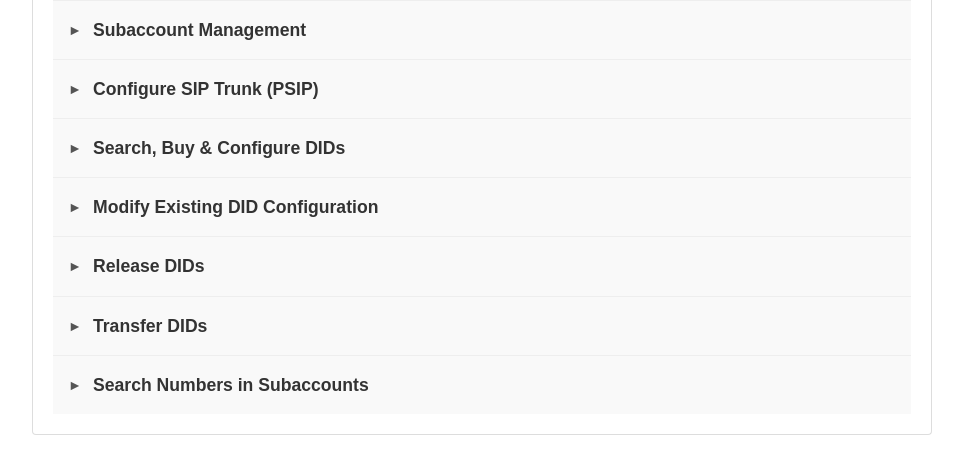
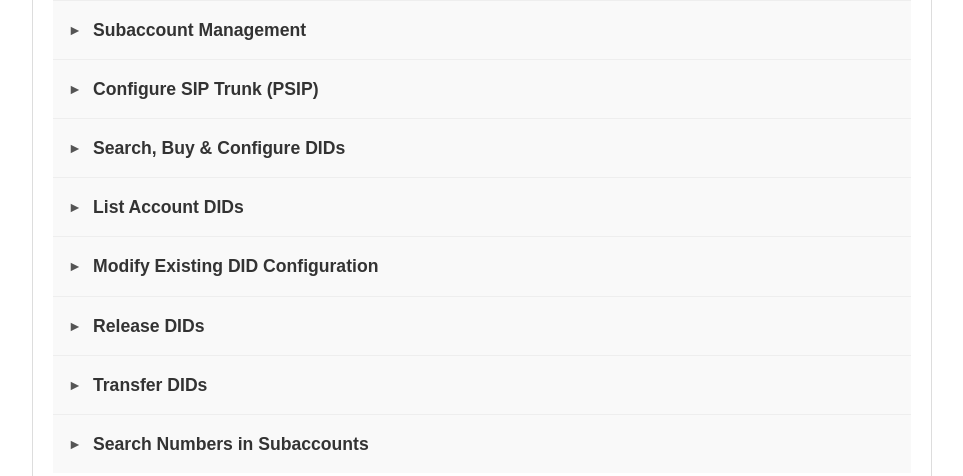
Before and after one commit to ther3zz/carrier-config-tool, a Flask app: page / in a window 1280 px wide. Shown: the part 261-737 px from the top of the page, without its empty margins (158-1121 px from the left). Run offline with Flask 2, Linux system fonts and the light colour scheme; data that the repository does not hold is empty; parts of the project's set-up code (start-up, migrations or seed data) failed here and were passed over.

Commit message:
Add inclusion of _vonage_list_dids.html partial

```diff
--- a/templates/index.html
+++ b/templates/index.html
@@ -31,6 +31,7 @@
             {% include 'partials/_vonage_subaccount_management.html' %}
             {% include 'partials/_vonage_psip.html' %}
             {% include 'partials/_vonage_dids.html' %}
+            {% include 'partials/_vonage_list_dids.html' %}
             {% include 'partials/_vonage_modify_dids.html' %}
             {% include 'partials/_vonage_release_dids.html' %}
             {% include 'partials/_vonage_transfer_dids.html' %}
```
